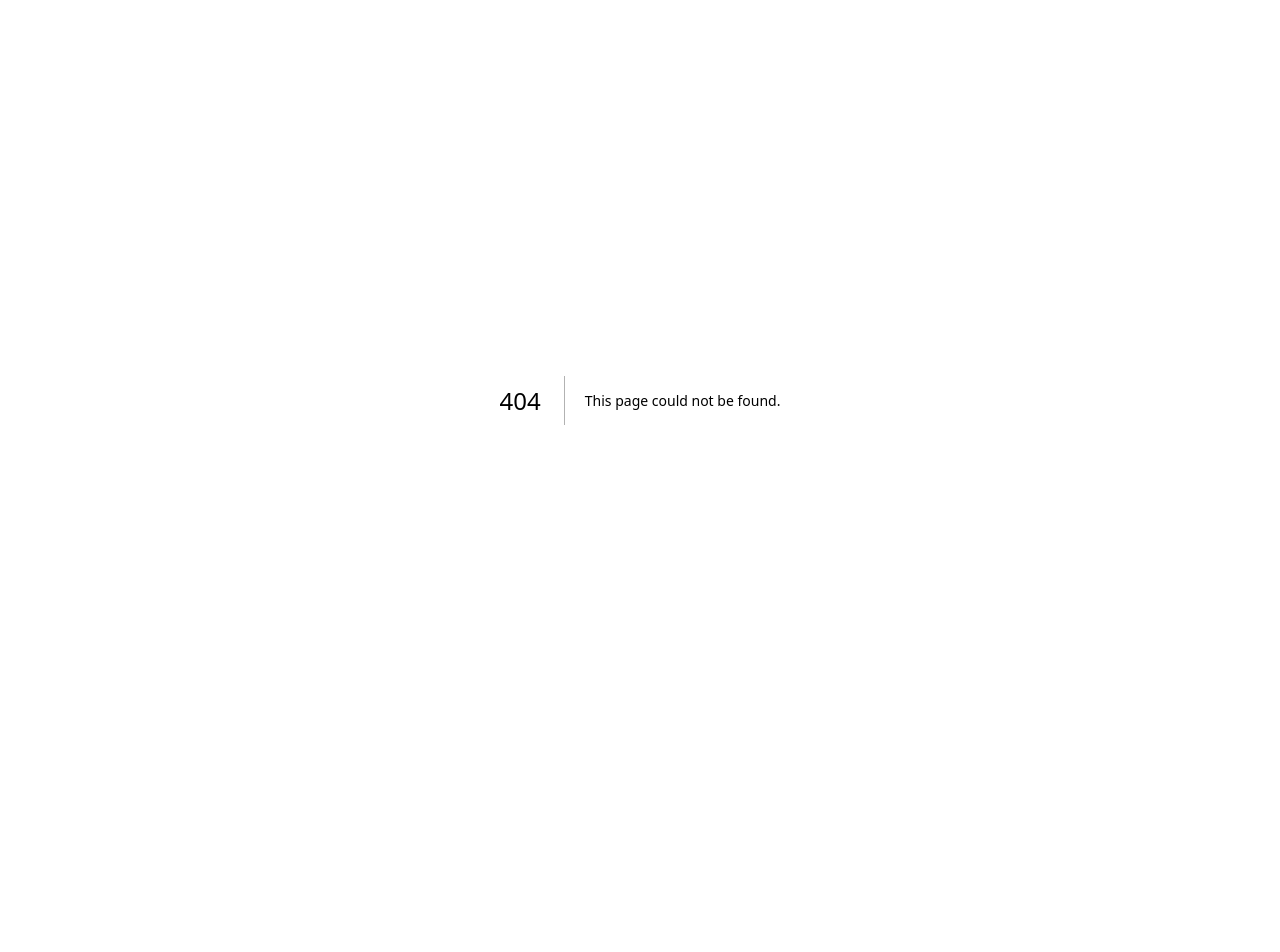
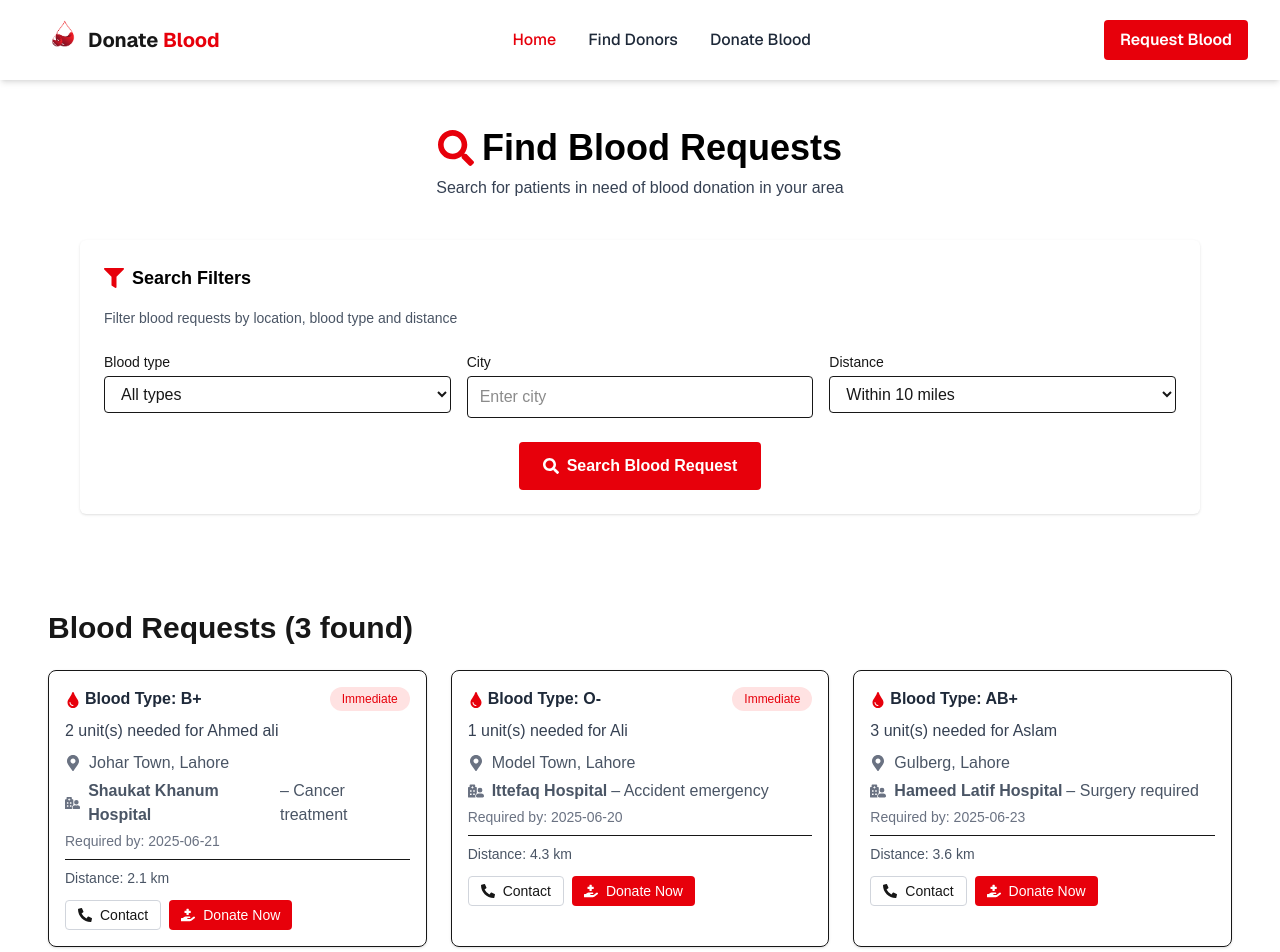
Before and after one commit to Msherazkhan801/donate-blood, a Next.js app: page /find-donor in a window 1280 px wide. Before the commit this address had no page. Shown: the top 952 px of the page. Before the commit the page ends 800 px from the top, so only its background shows below. Built offline with nearby package versions, Linux system fonts and the light colour scheme.

Commit message:
find doner page done

```diff
--- /dev/null
+++ b/src/app/find-donor/page.js
@@ -0,0 +1,172 @@
+'use client'
+import Footer from '@/components/Footer'
+import Navbar from '@/components/Navbar'
+import { FaFilter, FaSearch } from 'react-icons/fa'
+import { FaTint, FaMapMarkerAlt, FaHospitalUser, FaPhoneAlt, FaHandHoldingMedical } from 'react-icons/fa'
+
+const requests = [
+  {
+    bloodType: 'B+',
+    units: 2,
+    patientName: 'Ahmed ali',
+    location: 'Johar Town, Lahore',
+    hospital: 'Shaukat Khanum Hospital',
+    reason: 'Cancer treatment',
+    requiredBy: '2025-06-21',
+    distance: '2.1 km',
+    urgent: true,
+  },
+  {
+    bloodType: 'O-',
+    units: 1,
+    patientName: ' Ali',
+    location: 'Model Town, Lahore',
+    hospital: 'Ittefaq Hospital',
+    reason: 'Accident emergency',
+    requiredBy: '2025-06-20',
+    distance: '4.3 km',
+    urgent: true,
+  },
+  {
+    bloodType: 'AB+',
+    units: 3,
+    patientName: 'Aslam ',
+    location: 'Gulberg, Lahore',
+    hospital: 'Hameed Latif Hospital',
+    reason: 'Surgery required',
+    requiredBy: '2025-06-23',
+    distance: '3.6 km',
+    urgent: false,
+  },
+]
+
+export default function FindDonorPage() {
+  return (
+    <>
+      <Navbar/>
+    <section className="max-w-6xl mx-auto px-4 py-12">
+      <div className="text-center mb-10">
+        <div className="flex justify-center items-center gap-2 text-red-600 text-4xl">
+          <FaSearch />
+          <h1 className="text-3xl md:text-4xl font-bold text-black">Find Blood Requests</h1>
+        </div>
+        <p className="text-gray-700 mt-2">
+          Search for patients in need of blood donation in your area
+        </p>
+      </div>
+
+      {/* Search Filter Card */}
+      <div className="bg-white rounded-md shadow p-6">
+        <div className="flex items-center mb-4 text-lg font-semibold text-black">
+          <FaFilter className="text-red-600 mr-2 text-xl" />
+          Search Filters
+        </div>
+        <p className="text-gray-600 mb-6 text-sm">
+          Filter blood requests by location, blood type and distance
+        </p>
+
+        {/* Filters Grid */}
+        <form className="grid gap-4 md:grid-cols-3">
+          {/* Blood Type */}
+          <div>
+            <label htmlFor="bloodType" className="block font-medium text-sm mb-1">Blood type</label>
+            <select
+              id="bloodType"
+              className="w-full border rounded px-3 py-2 focus:outline-none focus:ring-2 focus:ring-red-600"
+            >
+              <option>All types</option>
+              <option>A+</option>
+              <option>A-</option>
+              <option>B+</option>
+              <option>B-</option>
+              <option>AB+</option>
+              <option>AB-</option>
+              <option>O+</option>
+              <option>O-</option>
+            </select>
+          </div>
+
+          {/* City */}
+          <div>
+            <label htmlFor="city" className="block font-medium text-sm mb-1">City</label>
+            <input
+              id="city"
+              type="text"
+              placeholder="Enter city"
+              className="w-full border rounded px-3 py-2 focus:outline-none focus:ring-2 focus:ring-red-600"
+            />
+          </div>
+
+          {/* Distance */}
+          <div>
+            <label htmlFor="distance" className="block font-medium text-sm mb-1">Distance</label>
+            <select
+              id="distance"
+              className="w-full border rounded px-3 py-2 focus:outline-none focus:ring-2 focus:ring-red-600"
+            >
+              <option>Within 10 miles</option>
+              <option>Within 20 miles</option>
+              <option>Within 40 miles</option>
+              <option>Within 100 miles</option>
+            </select>
+          </div>
+        </form>
+
+        {/* Search Button */}
+        <div className="flex justify-center mt-6">
+          <button
+            type="submit"
+            className="flex items-center gap-2 bg-red-600 text-white font-semibold px-6 py-3 rounded hover:bg-red-700 transition"
+          >
+            <FaSearch />
+            Search Blood Request
+          </button>
+        </div>
+      </div>
+    </section>
+      <div className="p-6 md:p-12">
+      <h2 className="text-2xl md:text-3xl font-bold mb-6">Blood Requests ({requests.length} found)</h2>
+
+      <div className="grid md:grid-cols-2 lg:grid-cols-3 gap-6">
+        {requests.map((req, idx) => (
+          <div key={idx} className="border rounded-lg p-4 shadow-sm hover:shadow-md transition">
+            <div className="flex justify-between items-start mb-2">
+              <div className="text-gray-800 font-semibold">
+                <FaTint className="inline-block text-red-600 mr-1" />
+                Blood Type: {req.bloodType}
+              </div>
+              {req.urgent && (
+                <span className="bg-red-100 text-red-600 px-3 py-1 rounded-full text-xs font-medium">
+                  Immediate
+                </span>
+              )}
+            </div>
+            <p className="text-gray-700 mb-2">{req.units} unit(s) needed for {req.patientName}</p>
+            <p className="text-gray-600 flex items-center mb-1">
+              <FaMapMarkerAlt className="mr-2 text-gray-500" />
+              {req.location}
+            </p>
+            <p className="text-gray-600 flex items-center mb-1">
+              <FaHospitalUser className="mr-2 text-gray-500" />
+              <strong>{req.hospital}</strong>
+              <span className="ml-1">– {req.reason}</span>
+            </p>
+            <p className="text-sm text-gray-500 mb-2">Required by: {req.requiredBy}</p>
+            <hr className="my-2" />
+            <p className="text-sm text-gray-600 mb-3">Distance: {req.distance}</p>
+            <div className="flex gap-2">
+              <button className="flex items-center border border-gray-300 px-3 py-1 rounded text-sm hover:bg-gray-100">
+                <FaPhoneAlt className="mr-2" /> Contact
+              </button>
+              <button className="flex items-center bg-red-600 text-white px-3 py-1 rounded text-sm hover:bg-red-700">
+                <FaHandHoldingMedical className="mr-2" /> Donate Now
+              </button>
+            </div>
+          </div>
+        ))}
+      </div>
+    </div>
+    <Footer/>
+    </>
+  )
+}
--- a/src/components/Footer.js
+++ b/src/components/Footer.js
@@ -24,7 +24,6 @@ export default function Footer() {
             <li>Become a Donor</li>
             <li>Request Blood</li>
             <li>Find Donors</li>
-            <li>About Us</li>
           </ul>
         </div>
 
@@ -34,8 +33,7 @@ export default function Footer() {
           <ul className="text-gray-300 space-y-2">
             <li>FAQ</li>
             <li>Help Center</li>
-            <li>Privacy Policy</li>
-            <li>Terms of Service</li>
+
           </ul>
         </div>
 
--- a/src/components/Navbar.js
+++ b/src/components/Navbar.js
@@ -1,29 +1,76 @@
 'use client'
-// import Image from 'next/image'
+import { useState } from 'react'
+import Link from 'next/link'
+import { FiMenu, FiX } from 'react-icons/fi'
+
 export default function Navbar() {
+  const [isOpen, setIsOpen] = useState(false)
+
   return (
-    <div className=" font-sans">
-      <nav className="flex items-center justify-between px-8 py-4 shadow-md bg-white">
-        <div className="flex items-center justify-center  space-x-2">
-         <img
-          src="/assets/images/logo.png"
-          alt="logo"
-        //   width={32}
-        //   height={32}
-          className="h-12 w-12"
-        />
+    <div className="font-sans">
+      <nav className="flex items-center justify-between px-8 py-4 shadow-md bg-white relative">
+        {/* Logo + Brand */}
+        <div className="flex items-center justify-center space-x-2">
+          <img src="/assets/images/logo.png" alt="logo" className="h-12 w-12" />
           <span className="text-xl font-bold">
             Donate <span className="text-red-600">Blood</span>
           </span>
         </div>
+
+        {/* Desktop Nav */}
         <ul className="hidden md:flex space-x-8 text-gray-800 font-medium">
-          <li className="text-red-600">Home</li>
-          <li>Find Donors</li>
-          <li>Donate Blood</li>
+          <li className="text-red-600">
+               <Link href="/" >Home</Link></li>
+          <li>
+            <Link href="/find-donor" className="hover:text-red-600">Find Donors</Link>
+          </li>
+          <li>
+            <Link href="/donate-blood" className="hover:text-red-600">Donate Blood</Link>
+          </li>
         </ul>
-        <button className="bg-red-600 text-white font-semibold px-4 py-2 rounded hover:bg-red-700 transition">
+
+        {/* Desktop Button */}
+        <Link
+          href="/request-blood"
+          className="hidden md:block bg-red-600 text-white font-semibold px-4 py-2 rounded hover:bg-red-700 transition"
+        >
           Request Blood
-        </button>
+        </Link>
+
+        {/* Mobile Menu Icon */}
+        <div className="md:hidden">
+          <button onClick={() => setIsOpen(!isOpen)}>
+            {isOpen ? (
+              <FiX className="text-2xl text-gray-700" />
+            ) : (
+              <FiMenu className="text-2xl text-gray-700" />
+            )}
+          </button>
+        </div>
+
+        {/* Mobile Dropdown Menu */}
+        {isOpen && (
+          <div className="absolute top-20 left-0 w-full bg-white shadow-md md:hidden z-10">
+            <ul className="flex flex-col items-start px-6 py-4 space-y-4 text-gray-800 font-medium">
+              <li className="text-red-600">Home</li>
+              <li>
+                <Link href="/find-donor" onClick={() => setIsOpen(false)}>Find Donors</Link>
+              </li>
+              <li>
+                <Link href="/donate-blood" onClick={() => setIsOpen(false)}>Donate Blood</Link>
+              </li>
+              <li>
+                <Link
+                  href="/request-blood"
+                  onClick={() => setIsOpen(false)}
+                  className="w-full block bg-red-600 text-white font-semibold px-4 py-2 rounded hover:bg-red-700 transition"
+                >
+                  Request Blood
+                </Link>
+              </li>
+            </ul>
+          </div>
+        )}
       </nav>
     </div>
   )
```
